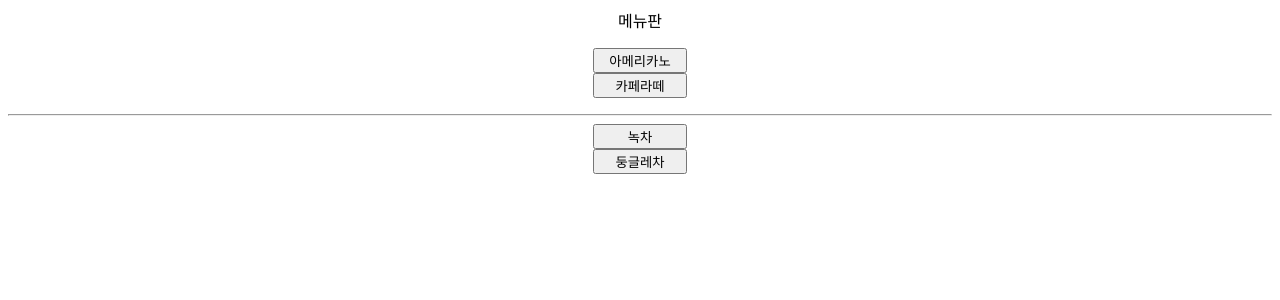
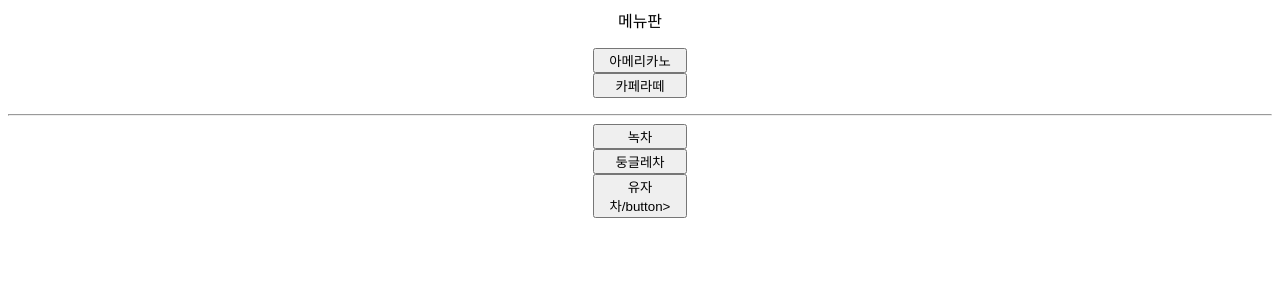
Before and after one commit to SteelCrab/david, a Flask app: page /menu in a window 1280 px wide. Shown: the top 300 px of the page. Run offline with Flask 3, Linux system fonts and the light colour scheme.

Commit message:
feat: add one button

```diff
--- a/repo_work/templates/menu.html
+++ b/repo_work/templates/menu.html
@@ -17,5 +17,6 @@
     <p><hr>
     <button name="menu2" style="width:70pt;">녹차</button><br>
     <button name="menu2" style="width:70pt;">둥글레차</button><br>
+    <button name="menu2" style="width:70pt;">유자차/button><br>
 </body>
 </html>
```
